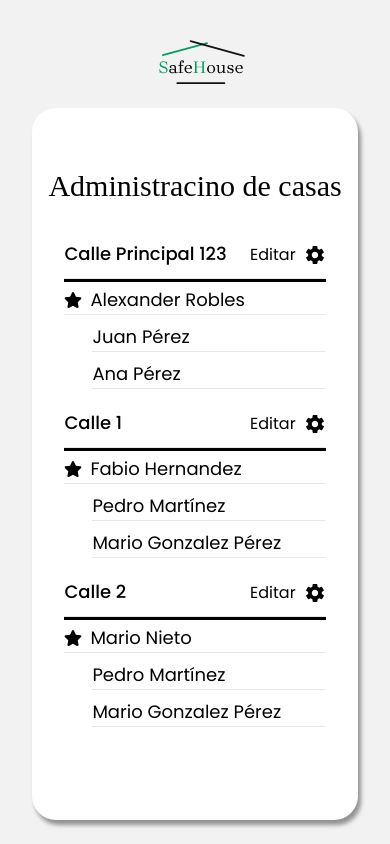
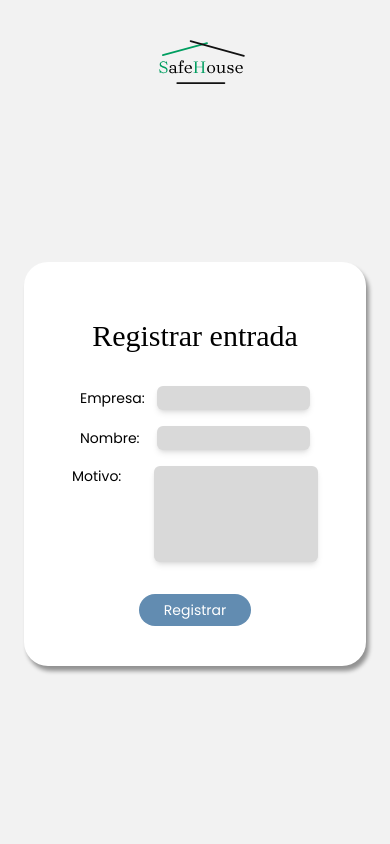
Before and after one commit to Fabio-Alfredo/deploy_definit, a React (Vite) app in the folder safeHouse-frontEnd/: page / in a window 390 px wide. Shown: the top 844 px of the page. Built offline with nearby package versions, Linux system fonts and the light colour scheme; a web font is replaced by a local one.

Commit message:
update: configuration responsive design

```diff
--- a/safeHouse-frontEnd/src/App.jsx
+++ b/safeHouse-frontEnd/src/App.jsx
@@ -11,7 +11,7 @@ function App() {
   return (
     <>
       {/* <RegisterPage/> */}
-      <AdminHouse/>
+      {/* <AdminHouse/> */}
       {/* <GenerateQR/> */}
       {/* <Auth/> */}
       {/* <ReaderQr/> */}
--- a/safeHouse-frontEnd/src/components/Input.jsx
+++ b/safeHouse-frontEnd/src/components/Input.jsx
@@ -34,7 +34,7 @@ const Input = ({ name, label, type, inputValue, inputOnchange }) => {
 
     return (
         <>
-            <div className='grid grid-cols-3 sm:mx-12 items-center m-2 lg:m-4 xl:m-8 '>
+            <div className='grid grid-cols-3 sm:mx-12 items-center m-4 lg:m-4 xl:m-8 '>
                 <label htmlFor={name} className='col-span-1 font-popins text-sm sm:text-2xl'> {label} </label> {/* query */}
                 <input required type={type} name={name} value={inputValue} onChange={inputOnchange}
                     className='col-span-2 pl-3 sm:ml-11 shadow-md font-popins bg-input-color rounded-md text-xs  sm:text-xl h-6 sm:h-10 ' />
--- a/safeHouse-frontEnd/src/page/RegisterEntry.jsx
+++ b/safeHouse-frontEnd/src/page/RegisterEntry.jsx
@@ -29,7 +29,7 @@ const RegisterEntry = () => {
     return (
         <div className='h-screen'>
             <Header />
-            <div className='flex items-center justify-center w-full bg-color-primary px-6 min-h-[90vh]'>
+            <div className='flex items-center justify-center w-full bg-color-primary px-6 sm:px-10 min-h-[90vh]'>
                 <form onSubmit={handleSubmit} className='w-full p-10 shadow-2xl rounded-3xl bg-white h-fit lg:p-6 xl:px-20 xl:py-10 lg:w-2/3 2xl:w-1/2' > {/* query */}
                     <Navigation title={"Registrar entrada"} />
                     <Input name={"company"} label={"Empresa:"} type={"text"} inputValue={company} inputOnchange={InputChange} />
```
